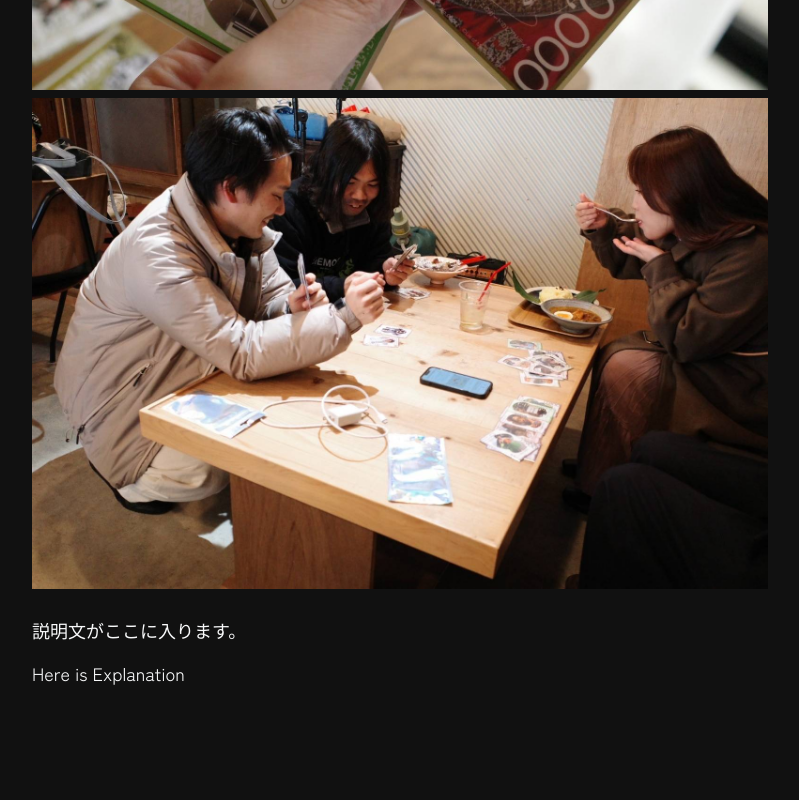
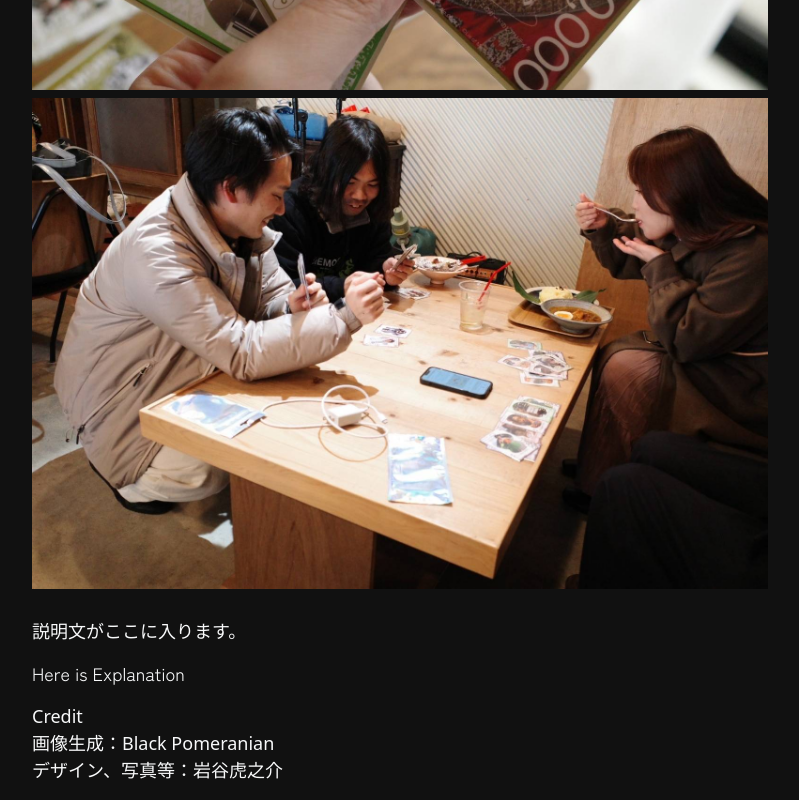
Before and after one commit to black-pomeranian/blapome-portfolio, a React (Create React App) app: page /Project/LieofMemories in a window 1280 px wide. Shown: the part 1891-2691 px from the top of the page, without its empty margins (240-1039 px from the left). Before the commit the page ends 2594 px from the top, so only its background shows below. Built offline with nearby package versions, Linux system fonts and the light colour scheme.

Commit message:
テンプレにクレジット追加

```diff
--- a/src/App.css
+++ b/src/App.css
@@ -301,3 +301,7 @@ nav ul li a {
 .descliption-en{
   color: #f8f9fa;
 }
+
+.credit{
+  color: #f8f9fa;
+}
--- a/src/components/Project/LieofMemories.js
+++ b/src/components/Project/LieofMemories.js
@@ -37,6 +37,15 @@ const LieofMemories = () => {
               Here is Explanation
             </p>
           </div>
+
+          <div className="credit col-12 col-md-8">
+            <p>
+              Credit<br></br>
+              画像生成：Black Pomeranian<br></br>
+              デザイン、写真等：岩谷虎之介<br></br>
+            </p>
+          </div>
+
         </div>
       </div>
     </div>
--- a/src/components/Project/ProjectTemplate.js
+++ b/src/components/Project/ProjectTemplate.js
@@ -34,6 +34,14 @@ const ProjectTemplate = () => {
               Here is Explanation
             </p>
           </div>
+
+          <div className="credit col-12 col-md-8">
+            <p>
+              Credit<br></br>
+              aaa：Black Pomeranian<br></br>
+              bbb：山田<br></br>
+            </p>
+          </div>
         </div>
       </div>
     </div>
```
